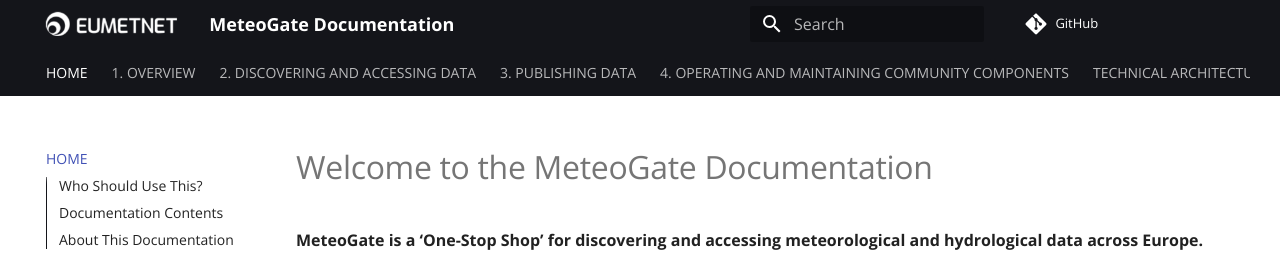
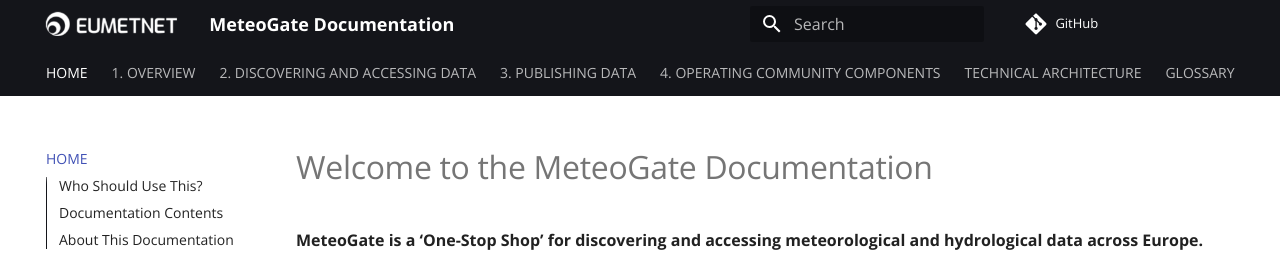
Before and after one commit to EUMETNET/meteogate-documentation, an MkDocs documentation site: the page built from docs/index.md, in a window 1280 px wide and 900 px high. Shown: the top 257 px of the window. Built offline with MkDocs 1.6.1 and Material for MkDocs 9.7.7, drawn with Linux system fonts in a browser that asks for light colours; comment, search, counter and statistics services are not loaded.

Commit message:
Update mkdocs.yml

```diff
--- a/mkdocs.yml
+++ b/mkdocs.yml
@@ -25,7 +25,7 @@ nav:
   - 1. OVERVIEW: 1-overview.md
   - 2. DISCOVERING AND ACCESSING DATA: 2-discovering-and-accessing-data.md
   - 3. PUBLISHING DATA: 3-publishing-data.md
-  - 4. OPERATING AND MAINTAINING COMMUNITY COMPONENTS: 4-operating-and-maintaining-community-components.md
+  - 4. OPERATING COMMUNITY COMPONENTS: 4-operating-and-maintaining-community-components.md
   - TECHNICAL ARCHITECTURE: technical-architecture.md
   - GLOSSARY: glossary.md
   - REFERENCES: references.md
```
